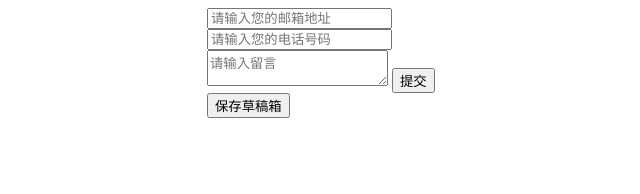
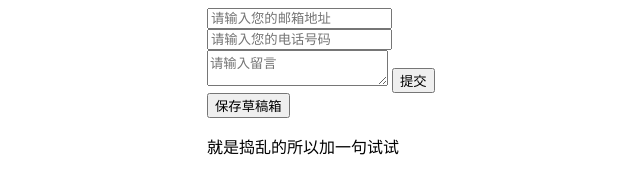
Before and after one commit to wwangxia/temp, a plain HTML site: page web/ss.html in a window 1280 px wide. Shown: the whole page, without its empty margins (283-923 px from the left). Drawn offline with Linux system fonts and the light colour scheme.

Commit message:
加了一个底部p标签
什么功能都没有，就是玩玩

```diff
--- a/web/ss.html
+++ b/web/ss.html
@@ -11,6 +11,7 @@
     <textarea name="message" placeholder="请输入留言" required></textarea>
     <input type="submit" value="提交" />
     <input type="submit" value="保存草稿箱" formaction="https://www.taobao.com/" formnovalidate />
+    <p>就是捣乱的所以加一句试试</p>
 </form>
 </body>
 </html>
```
